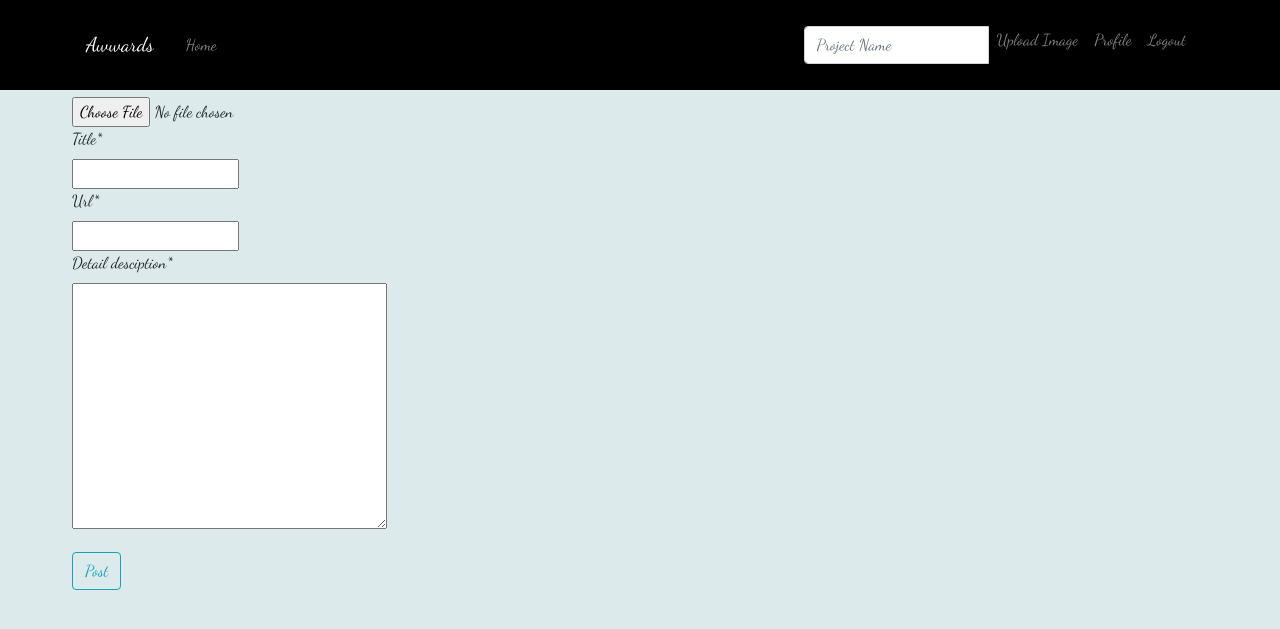
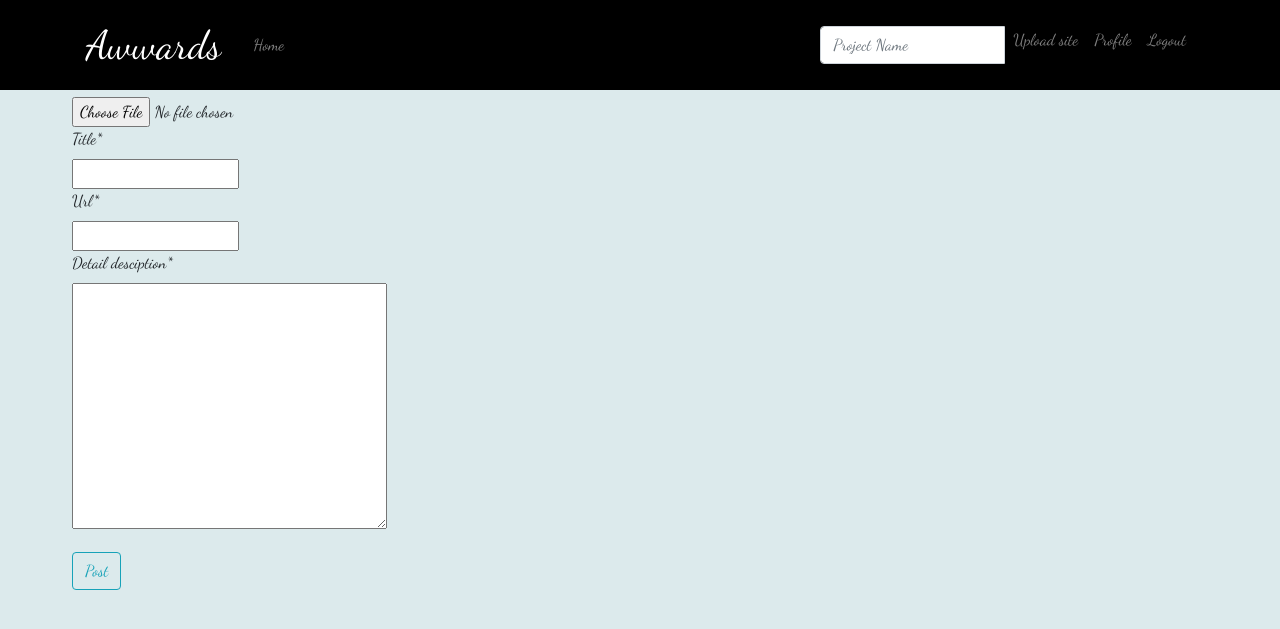
Before and after one commit to Munene19/Awward, a Django app: page /project/new/ in a window 1280 px wide. Shown: the top 629 px of the page. Run offline with Django 3.2, Linux system fonts and the light colour scheme; a user stored in the database is signed in; some libraries are stand-ins or nearby versions.

Commit message:
deployment

```diff
--- a/awwardsapp/static/main.css
+++ b/awwardsapp/static/main.css
@@ -57,6 +57,7 @@ ul.topnav li.right {float: right;}
 }
 #top{
   font-family: 'Dancing Script', ;
+  font-size: 40px;
 }
 #regform{
   padding-top: 100px;
--- a/awwardsapp/templates/base.html
+++ b/awwardsapp/templates/base.html
@@ -63,7 +63,7 @@
 
           <div class="navbar-nav" style="height:50px">
             {% if user.is_authenticated %}
-            <a class="nav-item nav-link" href="#}">Upload Image</a>
+            <a class="nav-item nav-link" href="{% url 'project-create' %}">Upload site</a>
             <a class="nav-item nav-link" href="{% url 'profile' %}">Profile</a>
             <a class="nav-item nav-link" href="{% url 'logout' %}">Logout</a>
             {% else %}
```
